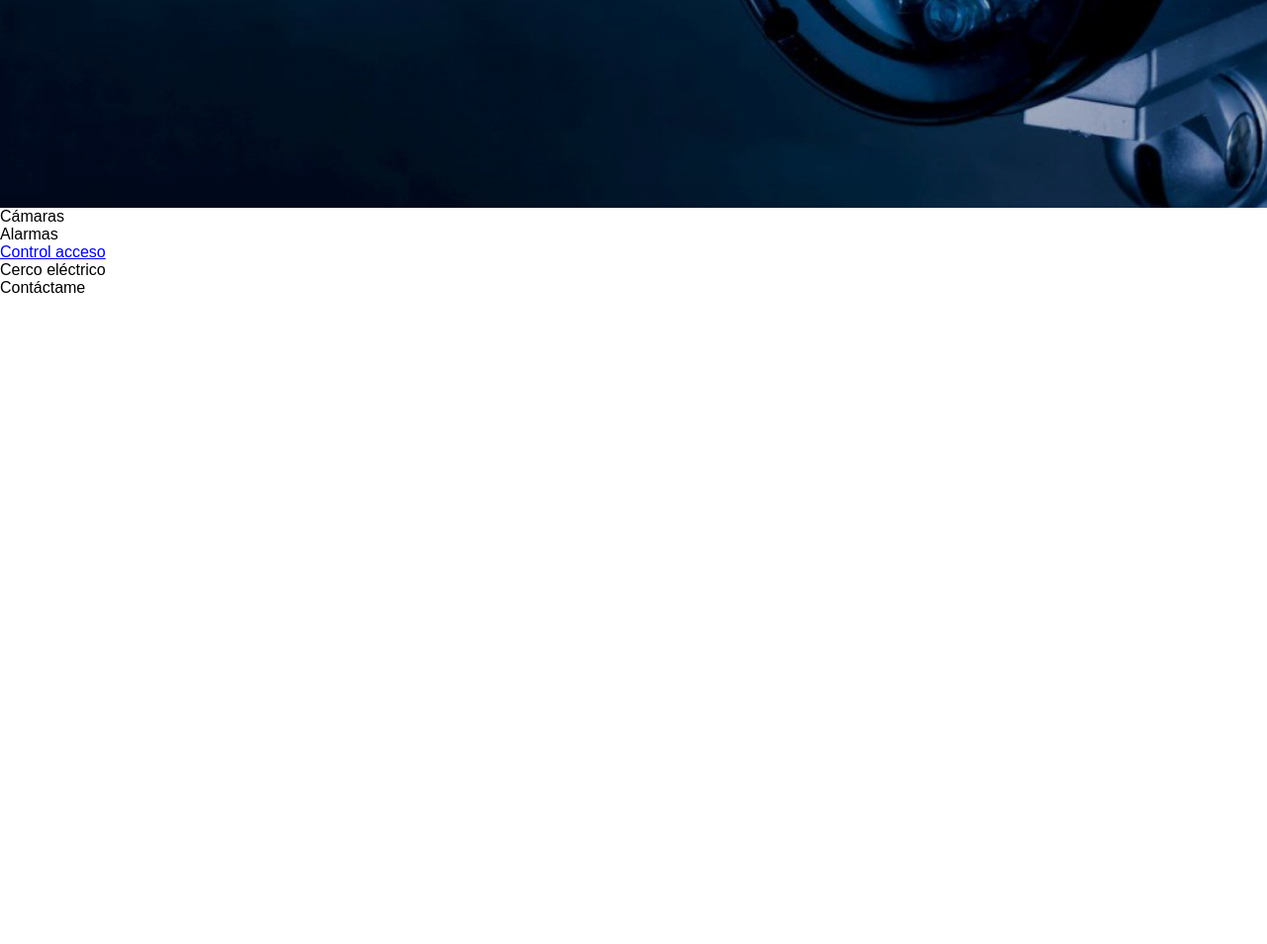
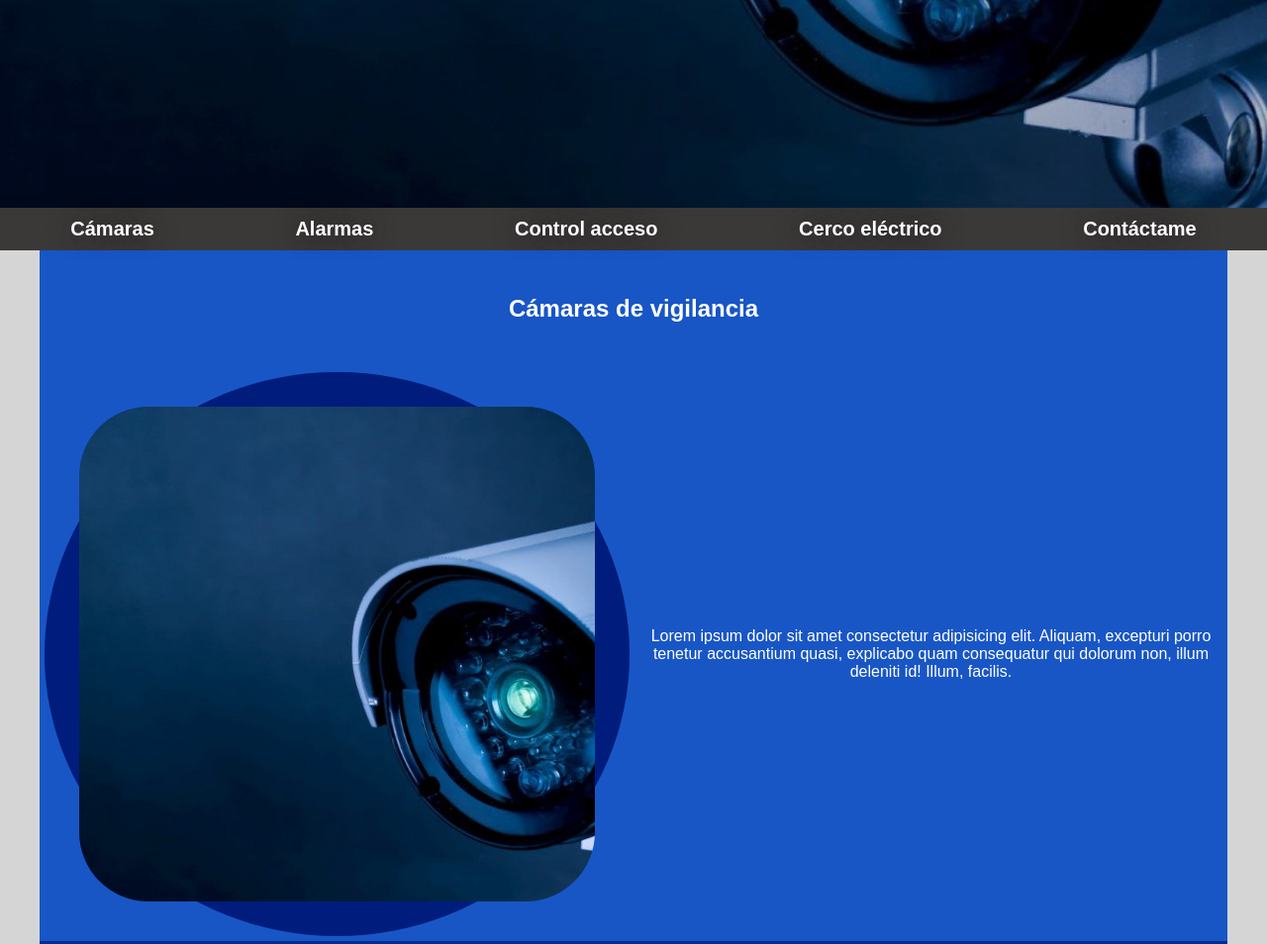
Before and after one commit to ArielSlomka/Security-cameras, a website: page index.html in a window 1280 px wide. Shown: the part 590-1544 px from the top of the page at 99% size. Before the commit the page ends 890 px from the top, so only its background shows below. Drawn offline with Linux system fonts and the light colour scheme.

Commit message:
working on the main section

```diff
--- a/assets/sass/index.scss
+++ b/assets/sass/index.scss
@@ -1,11 +1,14 @@
 @import "./utils/vars";
 
-* {
+*{
 margin: 0;
 padding: 0;
 box-sizing: border-box;
 font-family: sans-serif, Verdana, Geneva, Tahoma, sans-serif;
+}
 
+body {
+    background-color: #aaaaaa7e;
 }
 
 .header {
@@ -15,24 +18,113 @@ font-family: sans-serif, Verdana, Geneva, Tahoma, sans-serif;
     color: #fff;
     display: flex;
     min-height: 100vh;
-    align-items: center;
+
+    &__titulo {
+        display: flex;
+        flex-direction: column;
+        margin: auto;
+        font-size: $letra-xxl;
+        text-align: center;
+        text-shadow: 0 0 25px #111;
+        transition: opacity 0.5s;
+    }
+}
+
+.header__titulo:hover {
+    opacity: 0.3;
 
 }
+.navbar {
+    background-color: #393636fa;
+    position: sticky;
+    top: 0;
+    font-weight: 600;
+    font-size: $letra-m;
+    z-index: 10;
 
-.titulo {
-    display: flex;
-    flex-direction: column;
-    margin: auto;
-    font-size: $letra-xxl;
-    text-align: center;
-    text-shadow: 0 0 25px #111;
-    transition: opacity 0.5s;
+    &__list {
+        display: flex;
+        justify-content: space-around;
+        color: #fff;
+    }
 
+    &__item, a {
+        list-style: none;
+        color: #fff;
+        text-decoration: none;
+        padding: 10px;
+        text-shadow: 0 0 25px #222;
+    }
 }
 
-.titulo:hover {
-    opacity: 0.3;
+a:hover {
+    background-color: #6b6666fa;
+    opacity: 0.6;
+    border-radius: 5px;
+    color: #ffffff;
 }
-.navbar {
-    display: flex;
+
+.box {
+    max-width: 1200px;
+    max-height: 800px;
+    margin: auto;
+
+    &__title {
+        text-align: center;
+        padding: 45px;
+        color: #fff;
+    }
+
+    &__content {
+        display: flex;
+    }
+
+    &__image-container {
+        width: 100%;
+        height: auto;
+        display: flex;
+        background-color: $color-cinco;
+        border-radius: 50%;
+        margin: 5px;
+        padding: 35px;
+
+    }
+
+    &__image {
+        max-width: 100%;
+        height: 500px;
+        object-fit: cover;
+        overflow: hidden;
+        z-index: 5;
+        border-radius: 70px;
+
+    }
+
+    &__text {
+        text-align: center;
+        align-content: center;
+        text-wrap: pretty;
+        color: #fff;
+    }
 }
+
+#camaras {
+    background-color: $color-uno;
+}
+
+#alarmas {
+    background-color: $color-cinco;
+}
+
+#cerco {
+    background-color: $color-tres;
+}
+
+#acceso {
+    background-color: $color-cuatro;
+}
+
+#contactame {
+    background-color: $color-dos;
+    height: 800px;
+}
--- a/index.html
+++ b/index.html
@@ -8,27 +8,72 @@
 </head>
 <body>
     <header class="header">
-        <div class="titulo">
+        <div class="header__titulo">
             <h1>Sergio Santi</h1>
             <h2>seguridad electrónica</h2>
         </div>
     </header>
     <nav class="navbar">
         <ul class="navbar__list">
-            <li class="navbar__item"><a href="#camaras"></a>Cámaras</li>
-            <li class="navbar__item"><a href="#alarmas"></a>Alarmas</li>
+            <li class="navbar__item"><a href="#camaras">Cámaras</a></li>
+            <li class="navbar__item"><a href="#alarmas">Alarmas</a></li>
             <li class="navbar__item"><a href="#acceso">Control acceso</a></li>
-            <li class="navbar__item"><a href="#cerco"></a>Cerco eléctrico</li>
-            <li class="navbar__item"><a href="#contactame"></a>Contáctame</li>
+            <li class="navbar__item"><a href="#cerco">Cerco eléctrico</a></li>
+            <li class="navbar__item"><a href="#contactame">Contáctame</a></li>
         </ul>
     </nav>
     <main>
-        <section id="camaras" class="container"></section>
-        <section id="alarmas" class="container"></section>
-        <section id="acceso" class="container"></section>
-        <section id="Cerco" class="container"></section>
+        <section id="camaras" class="box">
+            <h2 class="box__title">
+                Cámaras de vigilancia</h2>
+            <div class="box__content">
+                <div class="box__image-container"><img class="box__image" src="img/camara.png" alt="">
+                </div>
+                <p class="box__text">
+                    Lorem ipsum dolor sit amet consectetur adipisicing elit. Aliquam, excepturi porro tenetur
+                    accusantium quasi, explicabo quam consequatur qui dolorum non, illum deleniti id! Illum, facilis.</p>
+            </div>
+        </section>
+        <section id="acceso" class="box">
+            <h2 class="box__title">
+                Control de acceso</h2>
+            <div class="box__content">
+                <p class="box__text">
+                    Lorem ipsum dolor sit amet consectetur adipisicing elit. Aliquam, excepturi porro tenetur
+                    accusantium quasi, explicabo quam consequatur qui dolorum non, illum deleniti id! Illum, facilis.</p>
+                    <div class="box__image-container">
+                        <img class="box__image" src="img/camara.png" alt="">
+                    </div>
+            </div>
+        </section>
+        <section id="cerco" class="box">
+            <h2 class="box__title">Cerco eléctrico</h2>
+            <div class="box__content">
+                <div class="box__image-container">
+                    <img class="box__image" src="img/camara.png" alt="">
+                </div>
+                <p class="box__text">
+                    Lorem ipsum dolor sit amet consectetur adipisicing elit. Aliquam, excepturi porro tenetur
+                    accusantium quasi, explicabo quam consequatur qui dolorum non, illum deleniti id! Illum, facilis.</p>
+            </div>
+        </section>
+        <section id="alarmas" class="box">
+            <h2 class="box__title">
+                Alarmas
+            </h2>
+            <div class="box__content">
+                <p class="box__text">
+                    Lorem ipsum dolor sit amet consectetur adipisicing elit. Aliquam, excepturi porro tenetur
+                    accusantium quasi, explicabo quam consequatur qui dolorum non, illum deleniti id! Illum, facilis.</p>
+                <div class="box__image-container">
+                    <img class="box__image" src="img/camara.png" alt="">
+                </div>
+
+            </div>
+        </section>
     </main>
-    <footer id="Contactame" class="footer">
+    <footer id="contactame" class="footer">
+        <p>contactame</p>
         <div  class="logo"></div>
         <div class="social-media"></div>
     </footer>
```
Also changed, not shown: styles.css.
